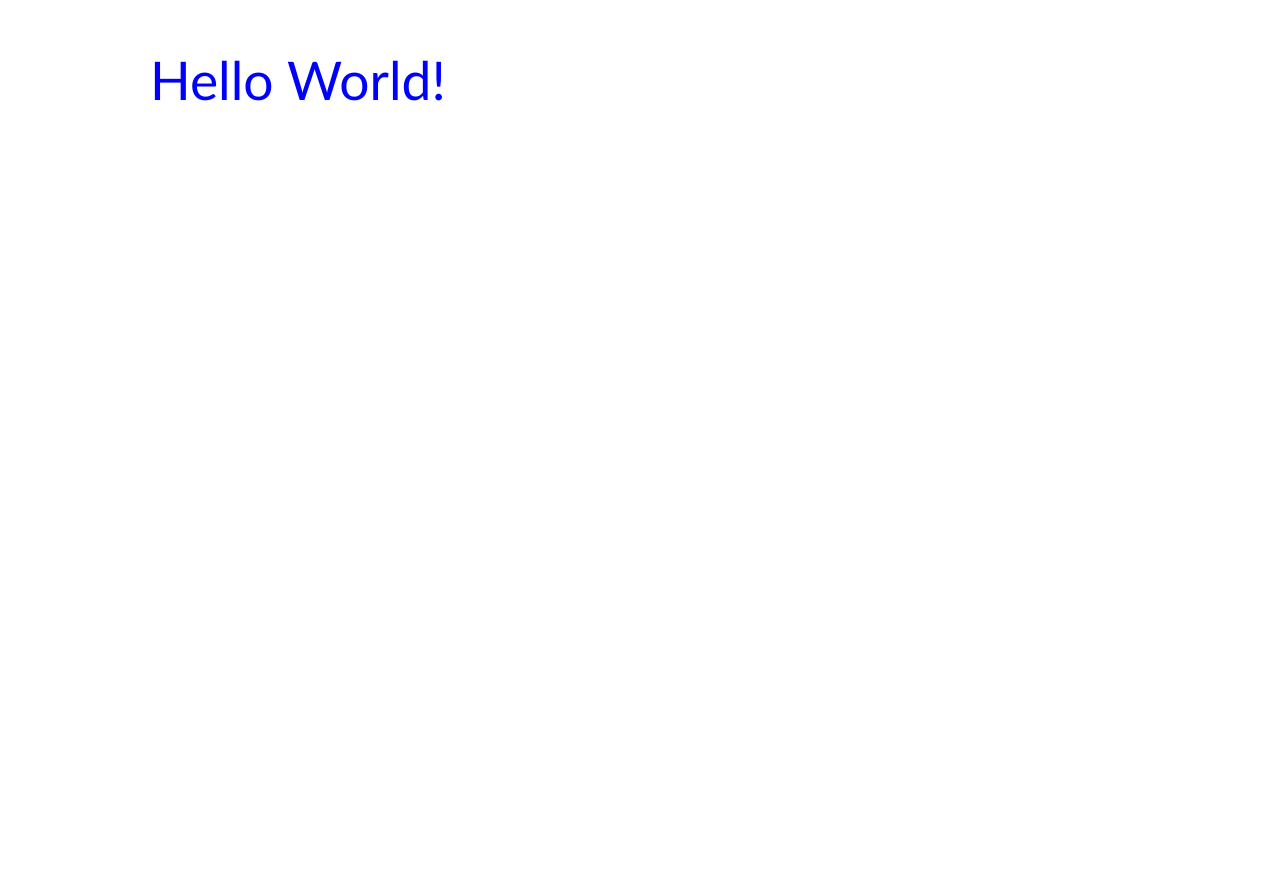
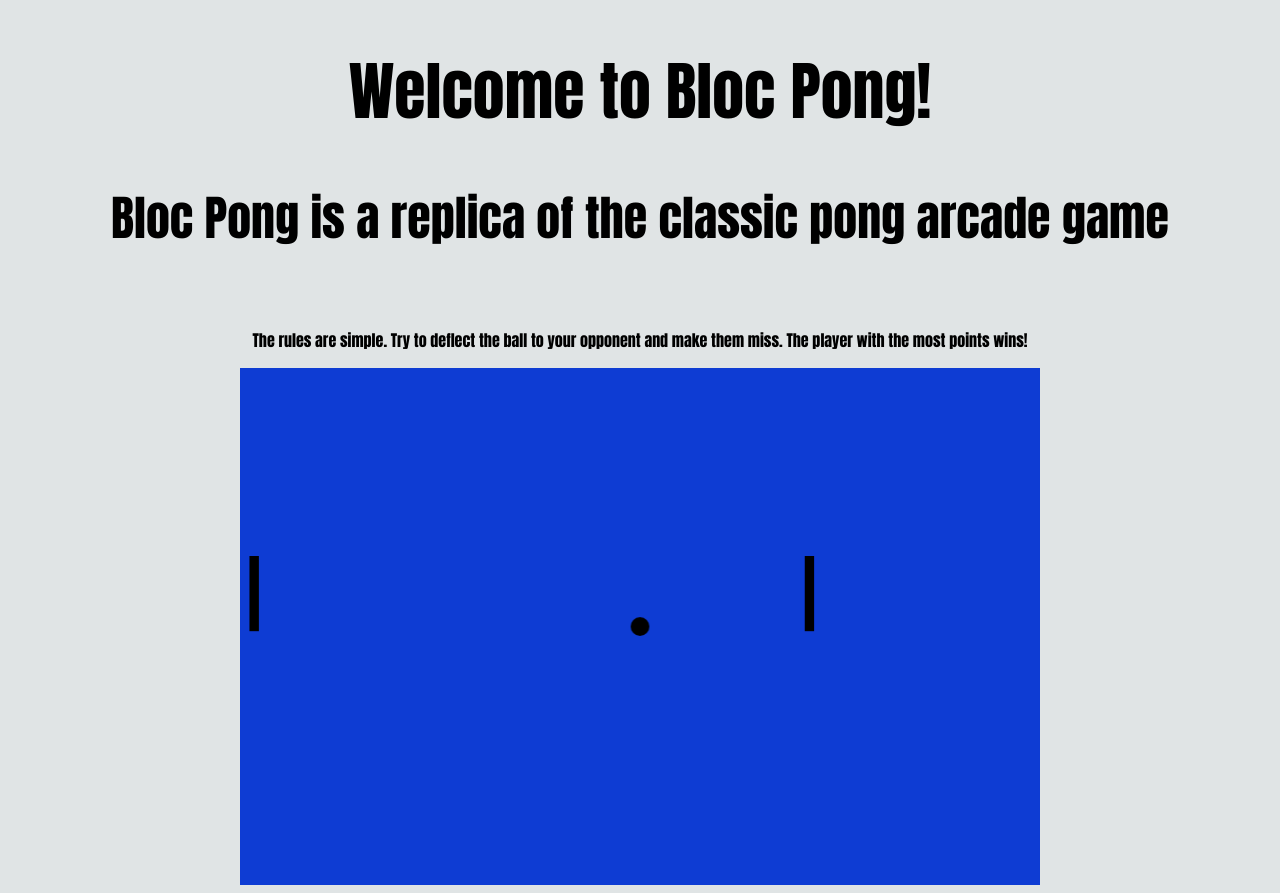
Before and after one commit to krwood90/bloc_pong, a plain HTML site: page index.html in a window 1280 px wide. Before the commit the page ends 800 px from the top, so only its background shows below. Drawn offline with nearby package versions, Linux system fonts and the light colour scheme.

Commit message:
added the table, paddle, and ball

```diff
--- a/index.html
+++ b/index.html
@@ -1,26 +1,23 @@
-<!DOCTYPE HTML>
+<!DOCTYPE html>
 <html>
 
 <head>
-    <style>
-        body {
-            margin: 0px;
-            padding: 0px;
-        }
-    </style>
+    <title>Bloc Pong by Dan</title>
+    <link rel="stylesheet" type="text/css" href="styles/main.css">
 </head>
 
 <body>
-    <canvas id="myCanvas" width="578" height="200"></canvas>
-    <script>
-        var canvas = document.getElementById('myCanvas');
-        var context = canvas.getContext('2d');
-
-        // do cool things with the context
-        context.font = '40pt Calibri';
-        context.fillStyle = 'blue';
-        context.fillText('Hello World!', 150, 100);
-    </script>
+    <div>
+        <div id='directions'>
+            <h1>Welcome to Bloc Pong!</h1>
+            <h2>Bloc Pong is a replica of the classic pong arcade game</h2>
+            <br>
+            <p>The rules are simple. Try to deflect the ball to your opponent and make them miss. The player with the most points wins!</p>
+        </div>
+        <canvas id="pongTable" width="850" height="550"></canvas>
+    </div>
+    <script src="https://code.jquery.com/jquery-2.1.3.min.js"></script>
+    <script src="scripts/pong.js"></script>
 </body>
 
 </html>
--- /dev/null
+++ b/scripts/pong.js
@@ -0,0 +1,67 @@
+$(document).ready(function() {
+    var pongTable = document.getElementById("pongTable");
+    var pongTableContext = pongTable.getContext("2d");
+
+    // create paddles
+    var Paddle = function(x, y, width, height) {
+        this.x = x;
+        this.y = y;
+        this.width = width;
+        this.height = height;
+    };
+
+    Paddle.prototype.render = function() {
+        pongTableContext.fillRect(this.x, this.y, this.width, this.height);
+    };
+
+    var Player = function(paddle) {
+        this.paddle = paddle;
+    };
+
+    Player.prototype.render = function() {
+        this.paddle.render()
+    };
+
+    var Computer = function(paddle) {
+        this.paddle = paddle;
+    };
+
+    Computer.prototype.render = function() {
+        this.paddle.render()
+    };
+
+    // create ball
+    var Ball = function() {
+        this.x = pongTable.width / 2;
+        this.y = pongTable.height / 2;
+        this.radius = 5;
+        this.startAngle = 0;
+        this.endAngle = 2 * Math.PI;
+        this.counterClockwise = false;
+    };
+
+    Ball.prototype.render = function () {
+        pongTableContext.beginPath();
+        pongTableContext.arc(this.x, this.y, this.radius, this.startAngle, this.endAngle, this.counterClockwise);
+        pongTableContext.lineWidth = 10;
+        pongTableContext.strokeStyle = 'black';
+        pongTableContext.stroke();
+        pongTableContext.closePath();
+    };
+
+    // Construct the three elements by creating new objects from the constructors: player,  computer, and ball
+
+    var player = new Player(
+        new Paddle(600, 200, 10, 80)
+    );
+
+    var computer = new Computer(
+        new Paddle(10, 200, 10, 80)
+    );
+
+    var ball = new Ball();
+
+    player.render();
+    computer.render();
+    ball.render();
+});
--- /dev/null
+++ b/styles/main.css
@@ -0,0 +1,30 @@
+h1 {
+    text-align: center;
+    font-size: 4em;
+    font-family: Impact, Charcoal, sans-serif;
+}
+
+h2 {
+    text-align: center;
+    font-size: 3em;
+    font-family: Impact, Charcoal, sans-serif;
+}
+
+p {
+    text-align: center;
+    font-family: Impact, Charcoal, sans-serif;
+}
+
+#pongTable {
+    background-color: #0e3cd3;
+    padding-left: 0;
+    padding-right: 0;
+    margin-left: auto;
+    margin-right: auto;
+    display: block;
+    width: 800px;
+}
+
+body {
+    background-color: #e0e4e5
+}
```
